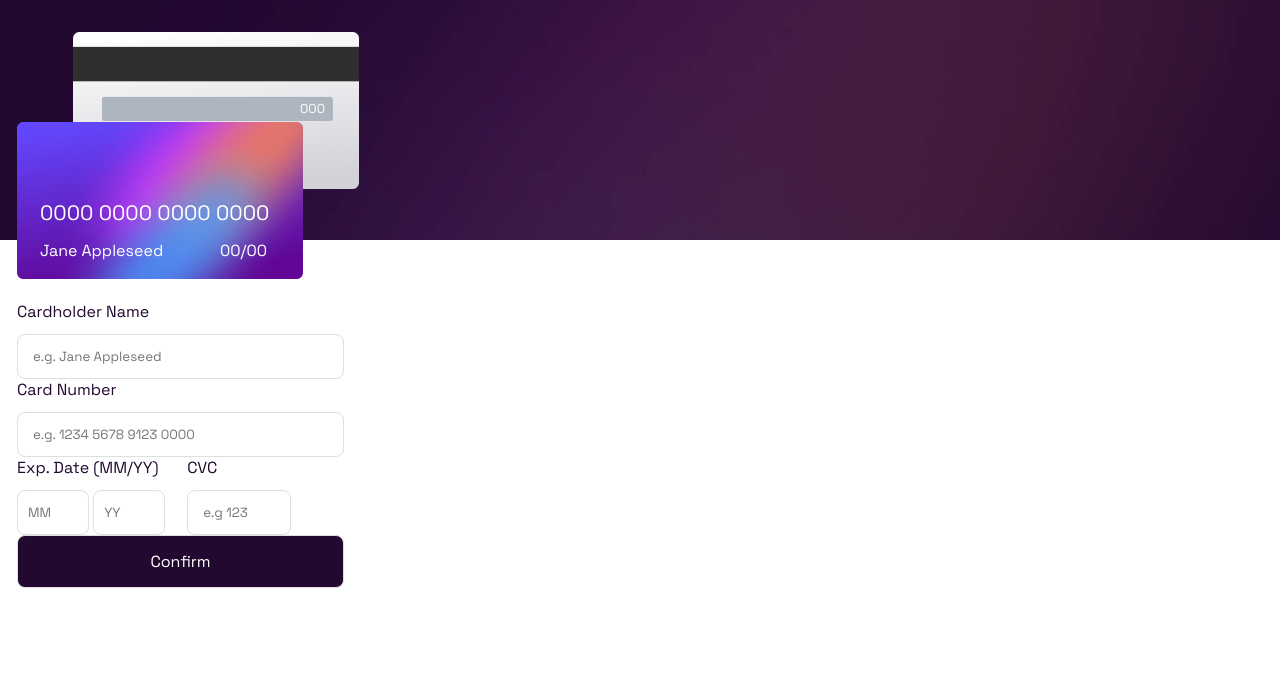
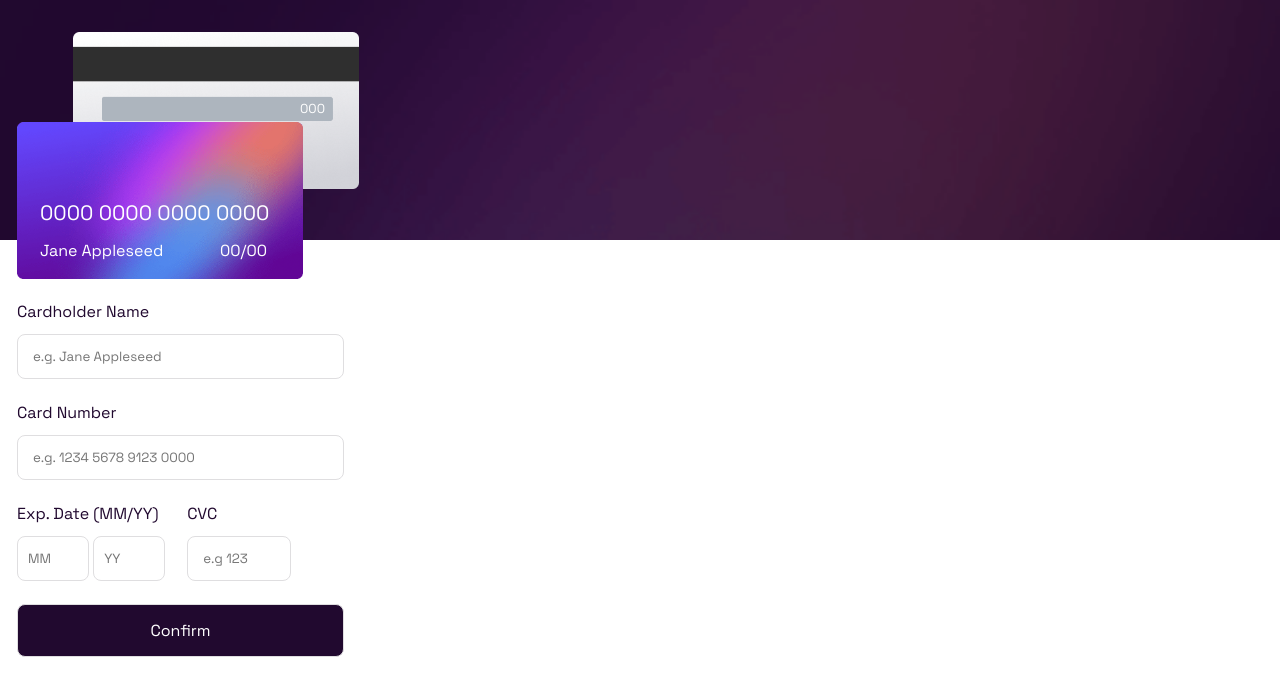
Before and after one commit to lidth/interactive-card-details-form, a plain HTML site: page index.html in a window 1280 px wide. Drawn offline with Linux system fonts and the light colour scheme.

Commit message:
Update style.css

```diff
--- a/assets/style.css
+++ b/assets/style.css
@@ -11,10 +11,16 @@
     font-style: normal;
 }
 
-body, html {
+html {
     width: 100vw;
     height: 100vh;
 }
+
+body {
+    width: 100vw;
+}
+
+
 
 div#carddivs {
     position: absolute;
@@ -89,7 +95,7 @@ form {
 }
 
 form input {
-    margin-bottom: 0px;
+    margin-bottom: 23px;
     outline: none;
     border: 1px solid #DFDEE0;
     border-radius: 8px;
```
